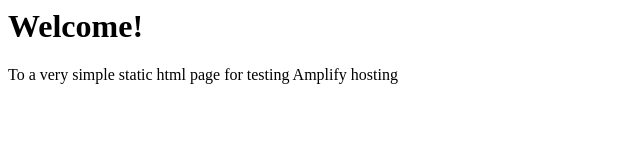
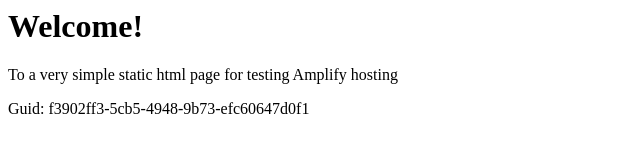
Before and after one commit to aws-aemilia-sin/Github-PR-Commit-Integration-Test-DoNotTouch-Gith-OKSLNVO2-v1-prod-ap-southeast-1, a website: page src/index.html in a window 1280 px wide. Shown: the whole page, without its empty margins (0-640 px from the left). Drawn offline with Linux system fonts and the light colour scheme.

Commit message:
commit from integ tests

```diff
--- a/src/index.html
+++ b/src/index.html
@@ -1,3 +1,5 @@
+
+
 <html lang="en">
 
 <head>
@@ -10,6 +12,6 @@
 <body>
     <h1>Welcome!</h1>
     <p>To a very simple static html page for testing Amplify hosting</p>
-</body>
+    <p>Guid: f3902ff3-5cb5-4948-9b73-efc60647d0f1</p></body>
 
 </html>
```
